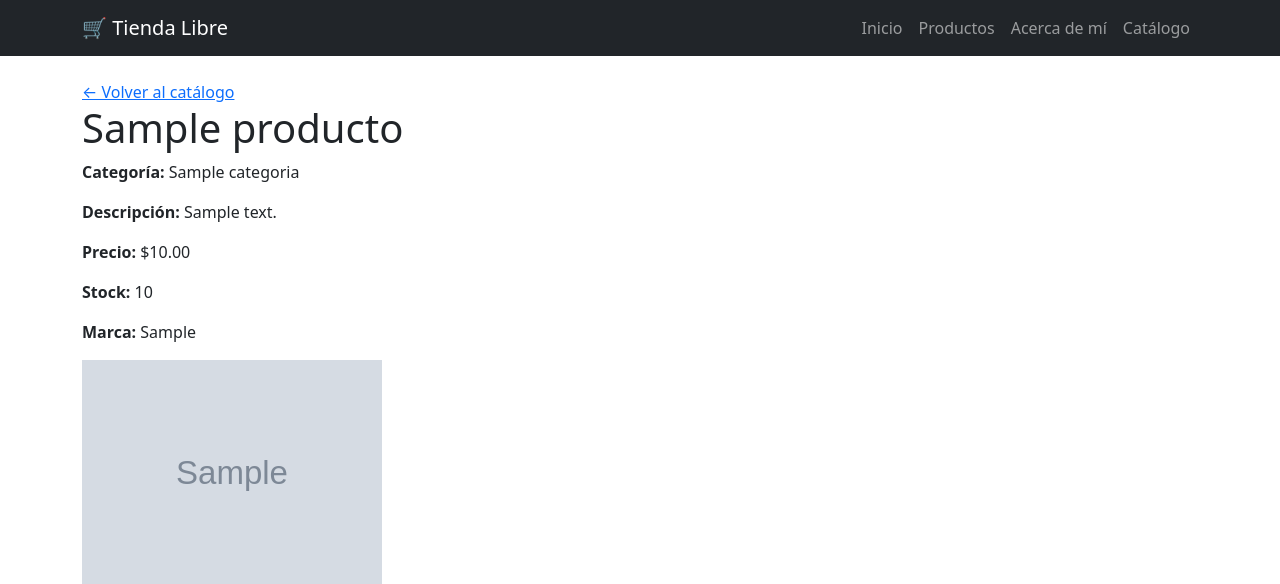
After one commit to Villada-PG3/trabajo-practico-tienda-libre-Smanfredini, a Django app: page /producto/1/ in a window 1280 px wide. The commit adds this page. Shown: the top 584 px of the page. Run offline with Django 5.2, Linux system fonts and the light colour scheme; tables that the repository leaves empty hold one stand-in row (values such as "Sample post"); grey boxes marked "Sample" are stand-in pictures.

Commit message:
feat: página de detalle de producto con URL dinámica

```diff
--- a/tiendalibre/templates/tiendalibre/catalogo.html
+++ b/tiendalibre/templates/tiendalibre/catalogo.html
@@ -7,7 +7,7 @@
             <div class="col-md-4">
                 <div class="card">
                     <div class="card-body">
-                        <h5 class="card-title">{{ producto.nombre }}</h5>
+                        <a href="{% url 'detalle_producto' producto.pk %}">{{ producto.nombre }}</a>
                         <p class="card-text">{{ producto.descripcion }}</p>
                         <p class="card-text">Precio: ${{ producto.precio }}</p>
                         <p class="card-text">Stock: {{ producto.stock }}</p>
--- /dev/null
+++ b/tiendalibre/templates/tiendalibre/detalle.html
@@ -0,0 +1,20 @@
+{% extends "base.html" %}
+
+{% block title %}{{ producto.nombre }}{% endblock %}
+
+{% block content %}
+<a href="/catalogo/">← Volver al catálogo</a>
+<h1>{{ producto.nombre }}</h1>
+<p><strong>Categoría:</strong> {{ producto.categoria }}</p>
+<p><strong>Descripción:</strong> {{ producto.descripcion }}</p>
+<p><strong>Precio:</strong> ${{ producto.precio|floatformat:2 }}</p>
+<p><strong>Stock:</strong> {{ producto.stock }}</p>
+<p><strong>Marca:</strong> {{ producto.marca }}</p>
+
+{% if producto.imagen %}
+    <img src="{{ producto.imagen.url }}" alt="{{ producto.nombre }}" width="300">
+{% else %}
+    <p>Sin imagen</p>
+{% endif %}
+
+{% endblock %}
--- a/tiendalibre/urls.py
+++ b/tiendalibre/urls.py
@@ -7,4 +7,5 @@ urlpatterns = [
     path("productos/", views.productos, name="productos"),
     path("acerca_de_mi/", views.Acerca_De_Mi, name="acerca_de_mi"),
     path("catalogo/", views.Catalogo, name="catalogo"),
+    path("producto/<int:pk>/", views.detalle_producto, name="detalle_producto"),
 ]
--- a/tiendalibre/views.py
+++ b/tiendalibre/views.py
@@ -1,5 +1,5 @@
 from django.http import HttpResponse
-from django.shortcuts import render
+from django.shortcuts import render, get_object_or_404
 from .models import Producto
 
 def productos(request):
@@ -25,3 +25,7 @@ def Acerca_De_Mi(request):
 def Catalogo(request):
     productos = Producto.objects.filter(activo=True).order_by('-nombre')
     return render(request, "tiendalibre/catalogo.html", {"productos": productos})
+
+def detalle_producto(request, pk):
+    producto = get_object_or_404(Producto, pk=pk)
+    return render(request, "tiendalibre/detalle.html", {"producto": producto})
```
